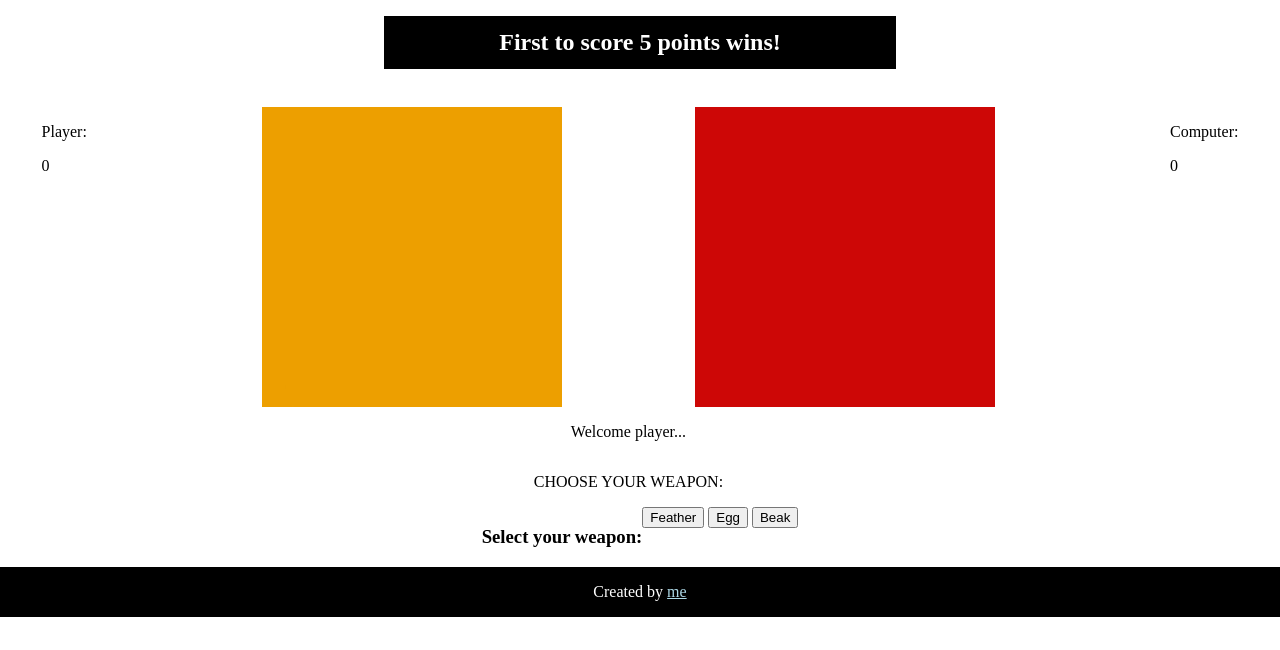
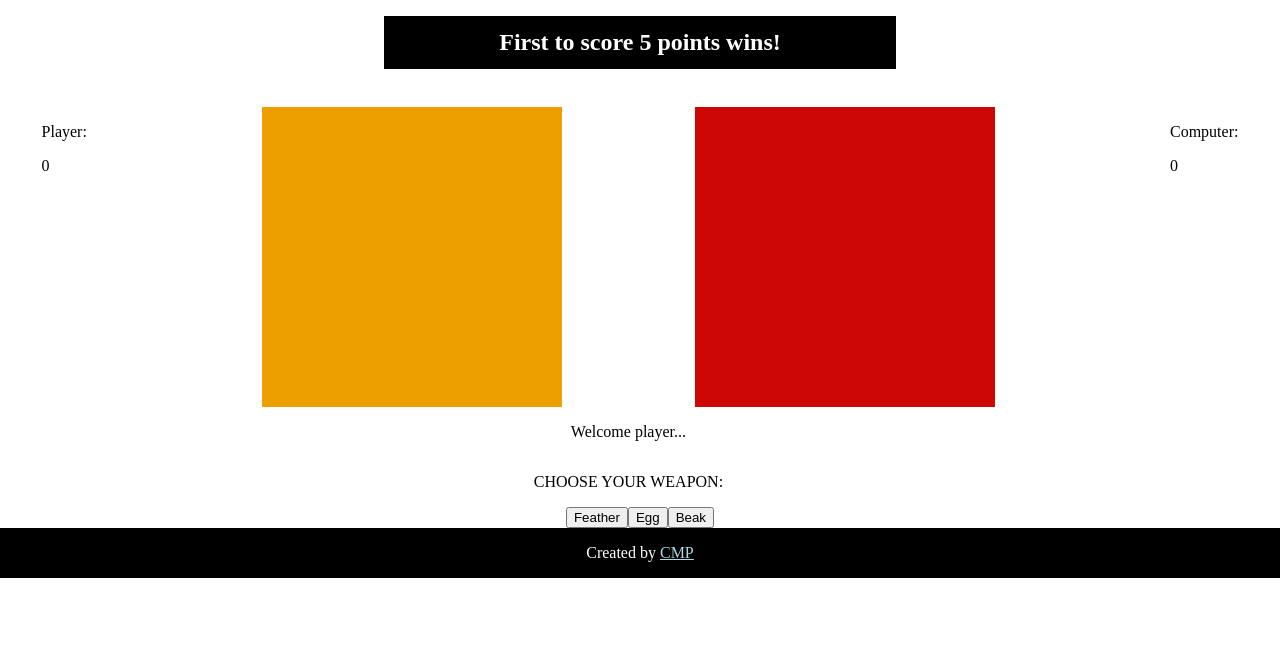
Before and after one commit to cynthem/Rock-paper-scissors, a plain HTML site: page index.html in a window 1280 px wide. Shown: the part 150-800 px from the top of the page. Drawn offline with Linux system fonts and the light colour scheme.

Commit message:
Adjust game play buttons container

```diff
--- a/index.html
+++ b/index.html
@@ -42,19 +42,14 @@
                 </div>
             </div>
             <div class="gameplay">
-                <div class="selection-text">
-                    <h3>Select your weapon:</h3>
-                </div>
-                <div class="buttons">
-                    <button id="feather">Feather</button>
-                    <button id="egg">Egg</button>
-                    <button id="beak">Beak</button>
-                </div>
+                <button id="feather">Feather</button>
+                <button id="egg">Egg</button>
+                <button id="beak">Beak</button>
             </div>
         </div>
 
         <div class="footer">
-            <p>Created by <a href="https://github.com/doozles411">me</a></p>
+            <p>Created by <a href="https://github.com/doozles411">CMP</a></p>
         </div>
     </div>
     <script src="./scripts.js"></script>
```
